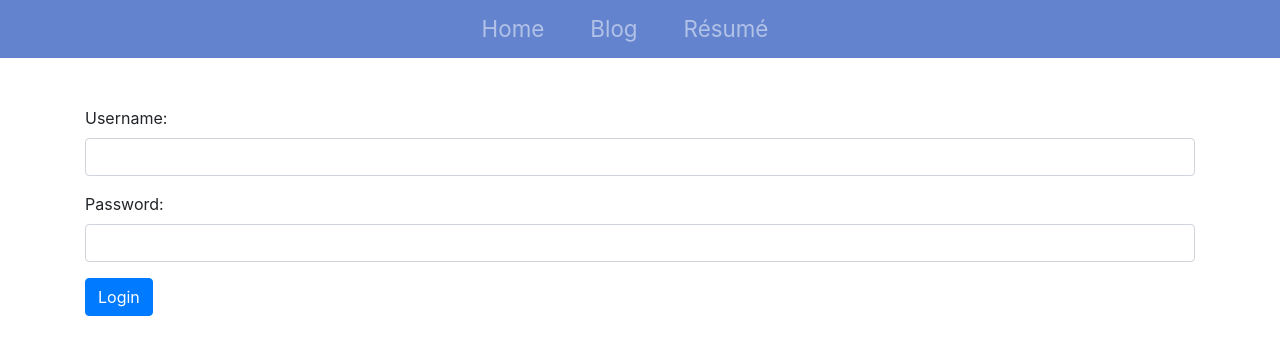
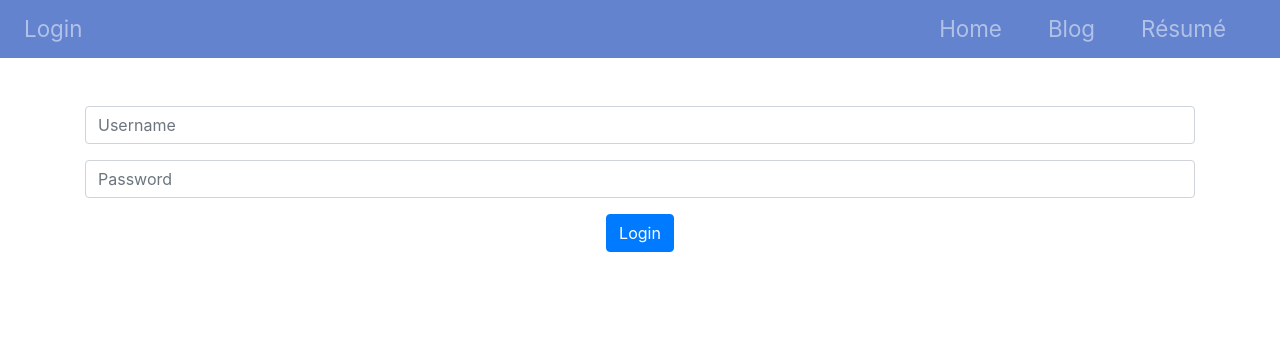
Before and after one commit to RavindTumber/bridging-cwk, a Django app: page /accounts/login/ in a window 1280 px wide. Shown: the top 355 px of the page. Run offline with Django 3.2, Linux system fonts and the light colour scheme; some libraries are stand-ins or nearby versions.

Commit message:
Login and logout link added to the navbar

```diff
--- a/landing/templates/landing/base.html
+++ b/landing/templates/landing/base.html
@@ -21,8 +21,15 @@
                 <span class="navbar-toggler-icon"></span> <!-- render the button -->
             </button>
 
-            <div class="collapse navbar-collapse justify-content-center" id="navbarNav">
-                <div class="navbar-nav">
+            <div class="collapse navbar-collapse" id="navbarNav">
+                <div class="navbar-nav mr-auto">
+                    {% if user.is_authenticated %}
+                        <a class="nav-item nav-link" href="{% url 'logout' %}">Logout</a>
+                    {% else %}
+                        <a class="nav-item nav-link" href="{% url 'login' %}">Login</a>
+                    {% endif %}
+                </div>
+                <div class="navbar-nav ml-auto">
                     <a class="nav-item nav-link {{ home_page }}" href="{% url 'landing:home_view' %}">Home</a>
                     <a class="nav-item nav-link {{ blog_page }}" href="{% url 'blog:post_list' %}">Blog</a>
                     <a class="nav-item nav-link {{ cv_page }}" href="{% url 'cv:display_cv' %}">Résumé</a>
--- a/landing/templates/landing/index.html
+++ b/landing/templates/landing/index.html
@@ -5,9 +5,8 @@
         <title>Ravind Tumber</title>
     </head>
 
-    <body class="text-center">
-
-        <div class="container mt-5">
+    <body>
+        <div class="container mt-5 text-center">
             <img src="static/picture_of_me.jpg" class="img-fluid rounded-circle">
             <h1 class="display-4 mt-3">Hi, I'm Ravind</h1>
             <p class="lead mt-3">I'm a Digital Degree Apprentice at Vodafone. <br> I study Computer Science at the University of Birmingham. <br> When I'm not coding, you can find me gaming, reading books or attempting to cook :)</p>
@@ -26,7 +25,6 @@
                     <i class="far fa-envelope mr-4"></i>
                 </a>
             </div>
-
         </div>
     </body>
 
--- a/templates/registration/login.html
+++ b/templates/registration/login.html
@@ -6,7 +6,7 @@
     </head>
 
     <body>
-        <div class="container mt-5">
+        <div class="container mt-5 text-center">
             {% if form.errors %}
                 <p>Incorrect username or password. Please try again.</p>
             {% endif %}
@@ -14,12 +14,10 @@
             <form method="POST" action="{% url 'login' %}">
                 {% csrf_token %}
                 <div class="form-group">
-                    <label for="username">Username:</label>
-                    <input type="text" class="form-control" name="username" value="" id="username">
+                    <input type="text" class="form-control" name="username" value="" id="username" placeholder="Username">
                 </div>
                 <div class="form-group">
-                    <label for="password">Password:</label>
-                    <input type="password" class="form-control" name="password" value="" id="password">
+                    <input type="password" class="form-control" name="password" value="" id="password" placeholder="Password">
                 </div>
                 <button type="submit" class="btn btn-primary" id="loginBtn">Login</button>
                 <input type="hidden" name="next" value="{{ next }}" />
```
